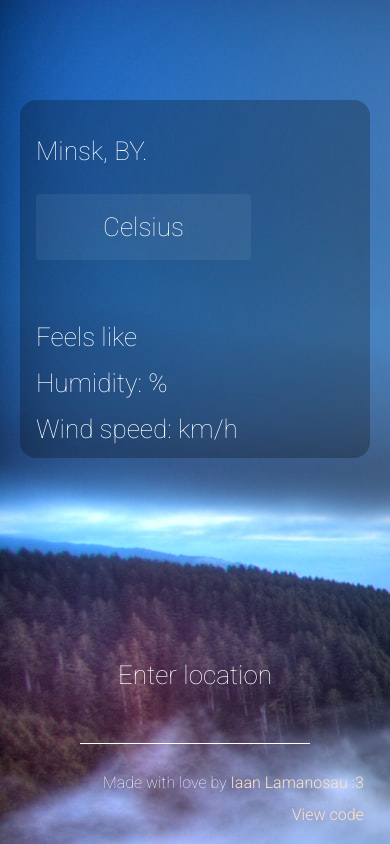
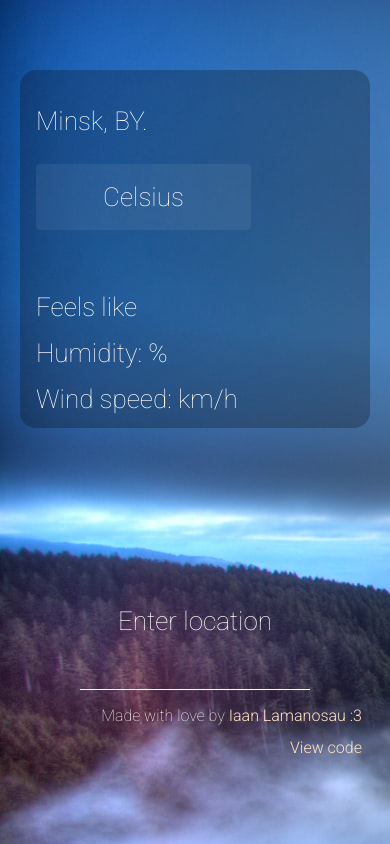
Before and after one commit to twentysixhugs/Weather-app, a plain HTML site: page index.html in a window 390 px wide. Drawn offline with Linux system fonts and the light colour scheme; no server answers.

Commit message:
Fix footer on small screens

```diff
--- a/index.html
+++ b/index.html
@@ -36,18 +36,21 @@
         <span class="data__wind">Wind speed: <span class="js-wind-speed"></span> km/h</span>
       </div>
     </main>
+    <div class="wrapper wrapper--search-footer">
       <form class="search js-search">
         <label for="search" class="search__label">Enter location</label>
         <input type="text" class="search__input js-input" id="search" name="search">
       </form>
-    <div class="content__loading js-is-loading">Loading...</div>
-  </div>
       <footer class="footer">
         <div class="footer__text">Made with love by <a class="footer__link" target="_blank" rel="noreferrer"
             href="https://github.com/twentysixhugs">Iaan Lamanosau :3</a></div>
-    <a target="_blank" rel="noreferrer" href="https://github.com/twentysixhugs/weather-app" class="footer__link">View
+        <a target="_blank" rel="noreferrer" href="https://github.com/twentysixhugs/weather-app"
+          class="footer__link">View
           code</a>
       </footer>
+    </div>
+    <div class="content__loading js-is-loading">Loading...</div>
+  </div>
   <script src="./main.js"></script>
 </body>
 
--- a/style.css
+++ b/style.css
@@ -44,6 +44,11 @@ body {
   display: flex;
   align-items: center;
   justify-content: center;
+}
+
+.wrapper--search-footer {
+  display: flex;
+  justify-content: space-between;
 }
 
 /* || Weather data */
@@ -123,7 +128,6 @@ body {
 /* Footer */
 
 .footer {
-  position: absolute;
   display: flex;
   flex-flow: column;
   align-items: flex-end;
@@ -169,10 +173,17 @@ body {
 
 @media (max-width: 500px) {
   .root {
-    --content-indent: 100px 20px;
+    --content-indent: 70px 20px;
   }
 
   .search {
     flex-flow: column;
   }
+
+  .wrapper--search-footer {
+    margin-top: 30px;
+    margin-bottom: 10px;
+    flex-flow: column;
+    gap: 10px;
+  }
 }
```
Lines whose indentation alone changed are shown as unchanged.
